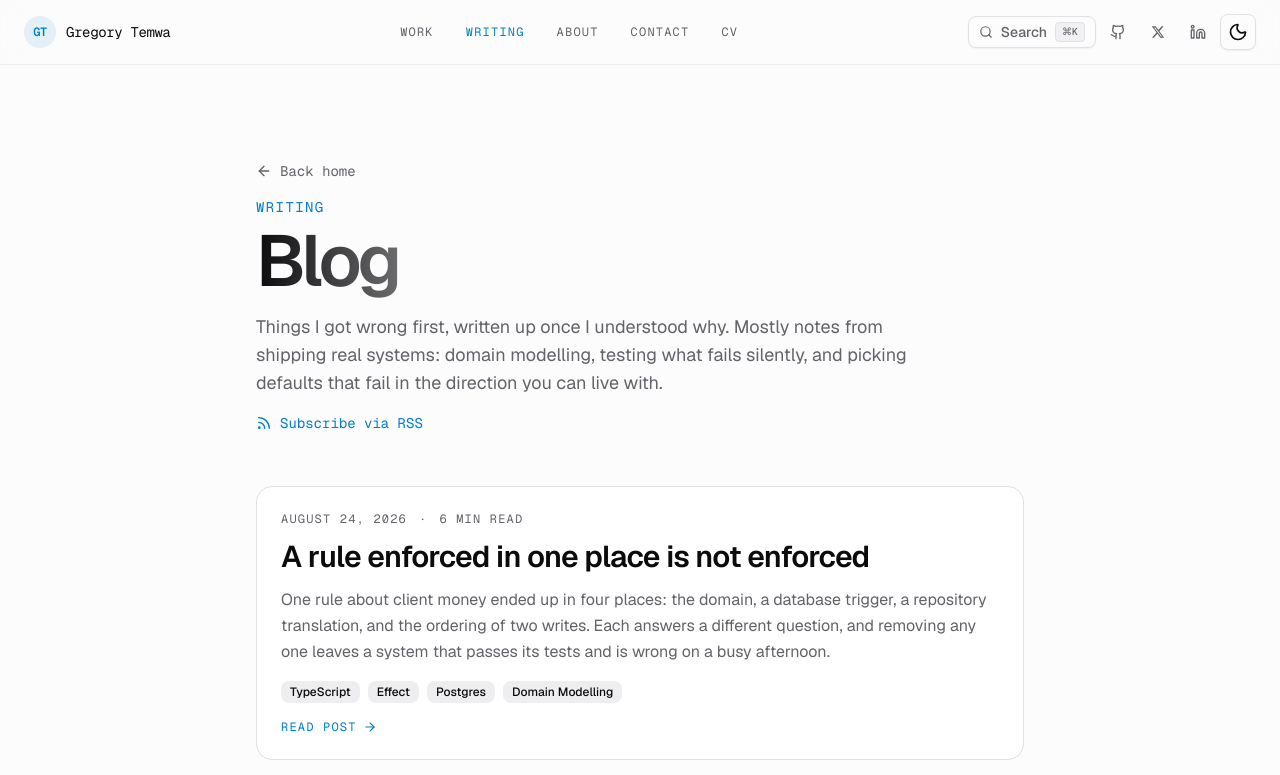
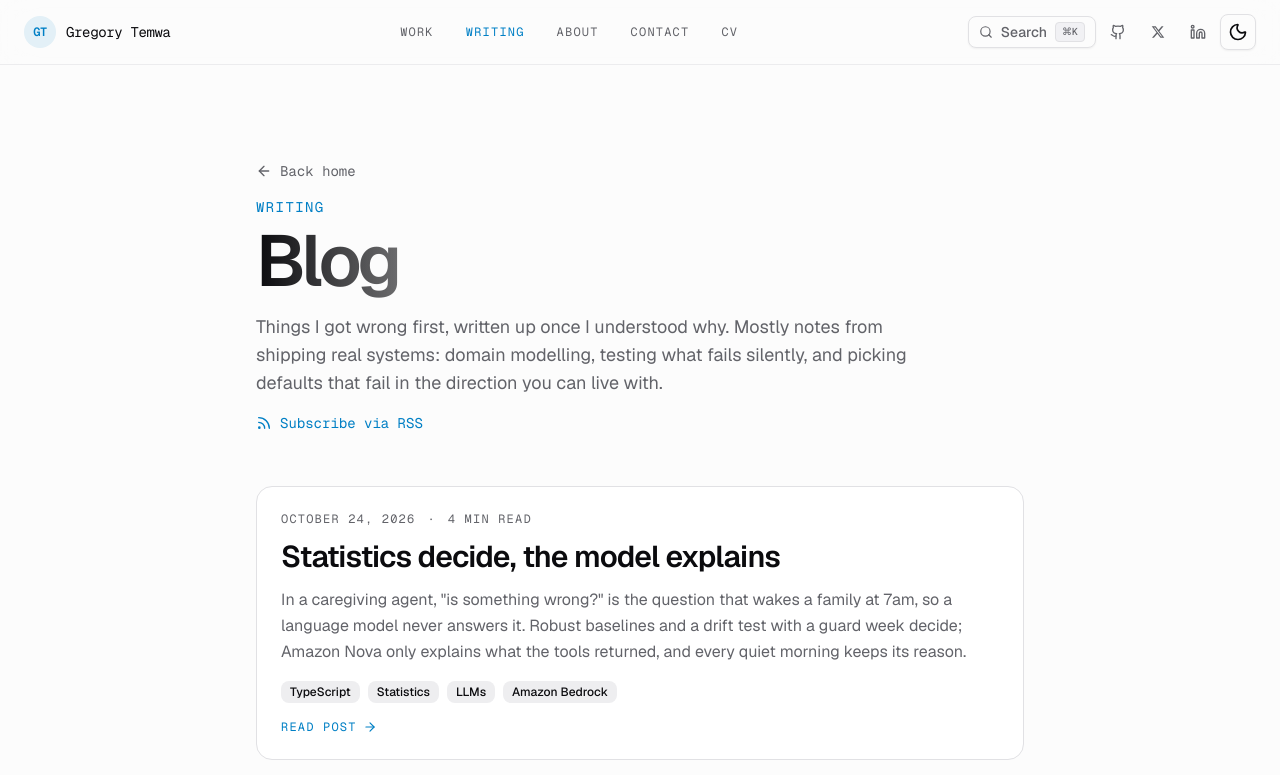
Before and after one commit to youneedgreg/Myportifolio, a Next.js app: page /blog in a window 1280 px wide. Shown: the top 775 px of the page. Built offline with nearby package versions, Linux system fonts and the light colour scheme.

Commit message:
feat(blog): add statistics decide, the model explains
Why Jirani never lets a language model decide whether something is wrong: robust baselines and a guarded drift test decide, Amazon Nova only explains, and suppressed alerts keep their reasons.

```diff
--- /dev/null
+++ b/content/blog/statistics-decide-the-model-explains.mdx
@@ -0,0 +1,29 @@
+Jirani watches the daily rhythm of an older adult who lives alone, using Ring door and contact sensors instead of a camera. When a morning looks wrong, it asks her first, then the neighbour, then her daughter. That makes the question "is something wrong?" the most consequential one in the system, and I decided early that a language model would never be the thing that answers it.
+
+## Two jobs that look like one
+
+"Notice that Margaret is not up yet" and "tell her daughter why that matters" sound like one task for an agent. They are two tasks with different failure costs.
+
+The first is a comparison: is today outside what this person usually does? That has a right answer, it has to be the same answer every time it is asked, and a wrong answer either wakes a family at 7am or stays quiet on the morning it mattered. The second is language: say what happened, plainly, to a worried person. A wrong answer there is a clumsy sentence.
+
+So the rhythm engine is plain TypeScript with no I/O and no model in it. It learns robust baselines per signal and flags a morning only when first activity is later than her median plus the larger of 2.5 robust standard deviations or 45 minutes. Robust matters: one late Sunday should not drag the baseline, so medians and spread measures that shrug off outliers do the work. The thresholds are numbers in code, reviewed in a pull request, and covered by tests that replay weeks of simulated life.
+
+## Drift is where a model would quietly fail
+
+Slow change is the case I most wanted to get right, and the one most likely to fool anything that learns as it goes. If night-time bathroom trips rise a little every week, a baseline that keeps updating will absorb the rise and call it normal.
+
+The weekly report compares the last seven lived-in days with up to 21 earlier ones, with a guard week between them so the recent rise cannot leak into what counts as usual. Days she was away do not count as lived-in, so a weekend at her sister's does not look like a collapse in activity. On 40 simulated households, it caught a three-week rise in night trips in 31 and falsely flagged none of 40 steady routines. Missing nine is a real limit, and I would rather publish that number than a prompt that sounds confident.
+
+## What the model does get to do
+
+The agent is a Strands agent on Amazon Bedrock running Amazon Nova, at temperature 0, and it can only reach Jirani through an MCP server. It reads the state, the open alert and the weekly report through tools, and the rules it runs under are short: cite what the tools returned, say "I don't know" otherwise, and never treat silence as evidence. That last rule was added after a real test round with Nova, not imagined in advance.
+
+Inside those rules it is good at its job. Asked "why did you alert me?", it walks through which expectation broke, by how much, which of Margaret's plans it checked, and who it asked before reaching the family. It never decides whether to ask anyone. The ladder does that.
+
+## Keeping the reasons
+
+One decision made the split pay off more than I expected: every alert the engine suppresses keeps its reason. "No morning activity, but she said she is at her sister's until Sunday 7pm" is stored next to the deviation it explained away. The model never has to guess why Jirani stayed quiet. It reads the reason and says it.
+
+The same goes for alerts that turn out to be wrong. If late events show she was up all along, say an every-minute check ran in the middle of a replay, the alert closes itself and says so, instead of leaving a family to wonder.
+
+> A model can explain a decision beautifully. That is exactly why it should not be the one making it.
--- a/data/blog.ts
+++ b/data/blog.ts
@@ -13,6 +13,16 @@ export type Post = {
 }
 
 export const posts: Post[] = [
+  {
+    slug: "statistics-decide-the-model-explains",
+    title: "Statistics decide, the model explains",
+    summary:
+      "In a caregiving agent, \"is something wrong?\" is the question that wakes a family at 7am, so a language model never answers it. Robust baselines and a drift test with a guard week decide; Amazon Nova only explains what the tools returned, and every quiet morning keeps its reason.",
+    date: "2026-10-24",
+    readingTime: "4 min read",
+    tags: ["TypeScript", "Statistics", "LLMs", "Amazon Bedrock"],
+    project: { title: "Jirani", slug: "jirani" },
+  },
   {
     slug: "a-rule-enforced-in-one-place-is-not-enforced",
     title: "A rule enforced in one place is not enforced",
```
